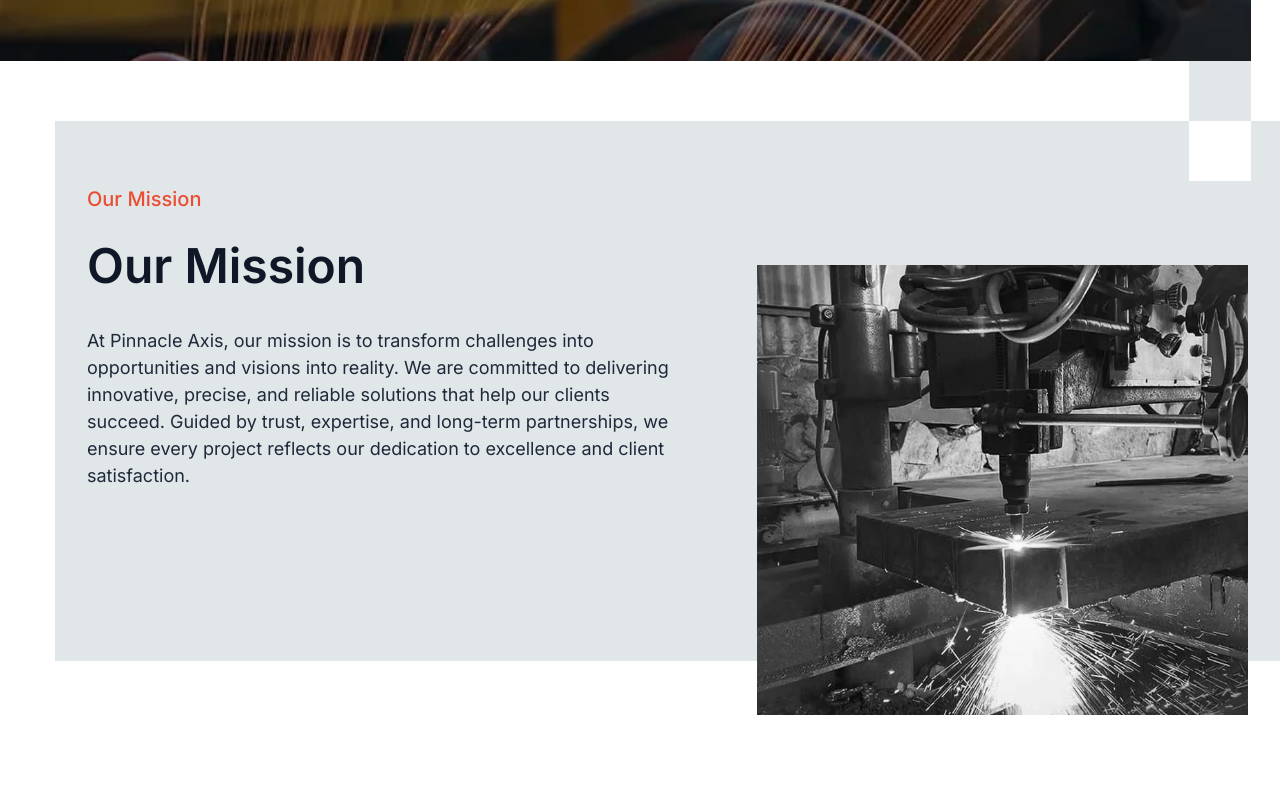
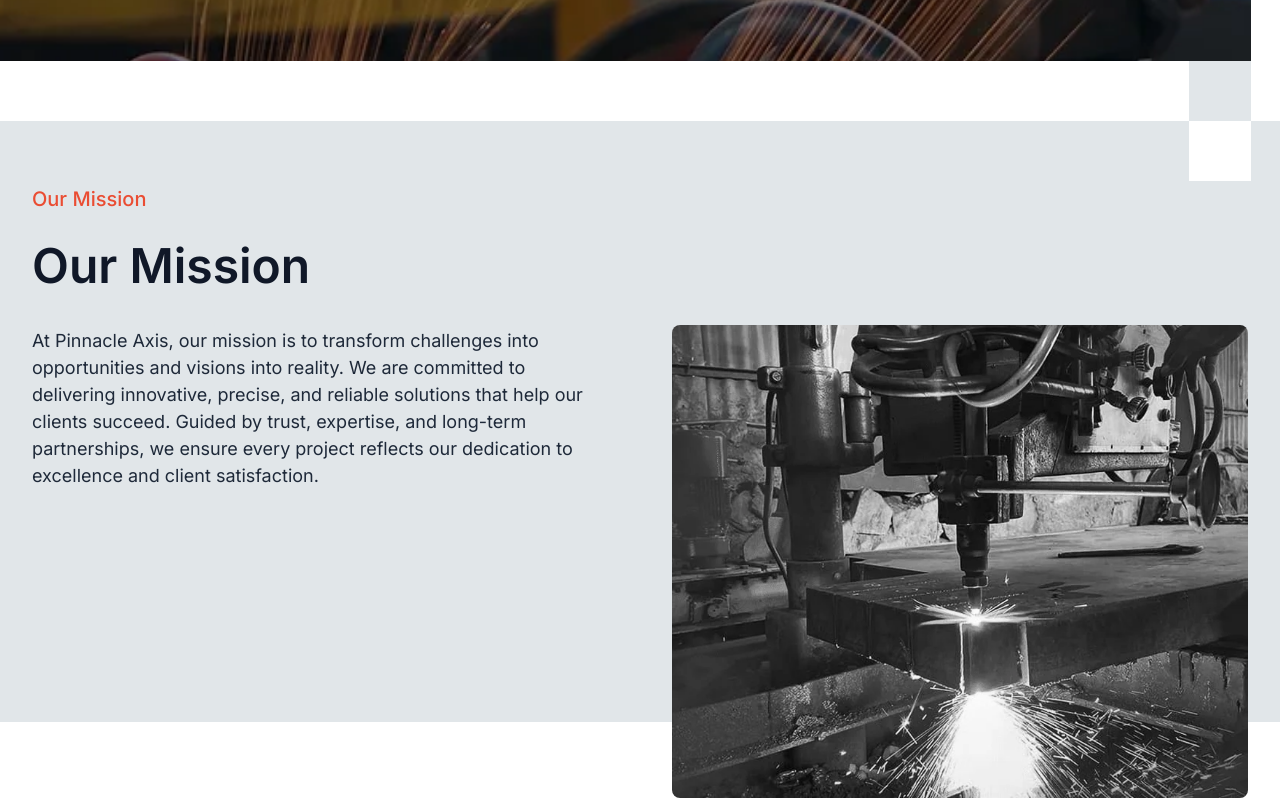
Before and after one commit to abinfpro/PinnacleAxis, a React (Vite) app in the folder frontend/: page /about in a window 1280 px wide. Shown: the part 560-1360 px from the top of the page. Built offline with nearby package versions, Linux system fonts and the light colour scheme.

Commit message:
15th commit

```diff
--- a/frontend/src/Components/CapabilityCard.jsx
+++ b/frontend/src/Components/CapabilityCard.jsx
@@ -12,8 +12,8 @@ const CapabilityCard = ({
   return (
     <div className={`bg-gray-50 flex w-full max-w-[800px] flex-col ${reverse ? 'md:flex-row-reverse' : 'md:flex-row'} items-stretch overflow-hidden shadow-sm ${className}`}>
       <div className="flex-1 flex items-center justify-center text-left">
-        <div className="flex flex-col gap-6 sm:gap-8 lg:gap-[0px] px-4">
-          <h3 className="text-2xl font-semibold mb-3">
+        <div className="flex flex-col lg:gap-[0px] px-4">
+          <h3 className="text-xl font-semibold mb-3">
             {title}
           </h3>
           <p className='text-black'>{des}</p>
--- a/frontend/src/Components/SectionWithImage.jsx
+++ b/frontend/src/Components/SectionWithImage.jsx
@@ -1,43 +1,102 @@
+// import React from 'react';
+
+// const SectionWithImage = ({
+//   backgroundColor = "#E1E6E9",
+//   margin = "60px 0px 0px 60px",
+//   height = "auto",
+//   className = "",
+//   children,
+//   imageSrc,
+//   imageAlt = "Section Image",
+//   imagePosition = "right", // "left" or "right"
+//   imageWidth = "491px",
+//   imageHeight = "450px",
+//   tag
+// }) => {
+//   return (
+//     <section
+//       style={{
+//         background: backgroundColor,
+//       }}
+//       className={`py-8 sm:py-12 lg:h-[540px] ${tag ? "md:h-[500px] h-[800px] lg:mt-[10px] lg:h-[650px]" : ""} h-[400px] lg:py-16 lg:mt-[60px] lg:ml-[55px] bg-white ${className}`}>
+//       <div className="max-w-7xl relative mx-auto px-4 sm:px-6 lg:px-8">
+//       <img className="absolute hidden xl:block right-[-95px] top-[-190px]" src="/Group2.svg" alt="" />
+//         <div className="flex flex-col lg:flex-row justify-between gap-8 lg:gap-20 items-start">
+//           {/* Content */}
+//           <div className="w-full lg:w-auto flex-1">
+//             {children}
+//           </div>
+
+//           {/* Image */}
+//           {imageSrc && (
+//             <div
+//               style={{
+//                 width: imageWidth,
+//                 height: imageHeight
+//               }}
+//               className={`relative  z-3 top-[80px] ${imagePosition === 'left' ? 'order-first' : 'order-last'} hidden lg:block`}
+//             >
+//               <img
+//                 className="w-full h-full object-cover"
+//                 src={imageSrc}
+//                 alt={imageAlt}
+//               />
+//             </div>
+//           )}
+//         </div>
+//       </div>
+//     </section>
+//   );
+// };
+
+// export default SectionWithImage;
+
+
+
+
 import React from 'react';
 
 const SectionWithImage = ({
   backgroundColor = "#E1E6E9",
-  margin = "60px 0px 0px 60px",
-  height = "auto",
   className = "",
   children,
   imageSrc,
   imageAlt = "Section Image",
   imagePosition = "right", // "left" or "right"
-  imageWidth = "491px",
-  imageHeight = "450px",
   tag
 }) => {
   return (
     <section
-      style={{
-        background: backgroundColor,
-      }}
-      className={`py-8 sm:py-12 lg:h-[540px] ${tag ? "md:h-[500px] h-[800px] lg:mt-[10px] lg:h-[650px]" : ""} h-[400px] lg:py-16 lg:mt-[60px] lg:ml-[55px] bg-white ${className}`}>
-      <div className="max-w-7xl relative mx-auto px-4 sm:px-6 lg:px-8">
-      <img className="absolute hidden xl:block right-[-95px] top-[-190px]" src="/Group2.svg" alt="" />
-        <div className="flex flex-col lg:flex-row justify-between gap-8 lg:gap-20 items-start">
+      style={{ background: backgroundColor }}
+      className={`py-8 sm:py-12 lg:mt-[60px] lg:py-16 bg-white ${className}`}
+    >
+      <div className="max-w-7xl mx-auto relative px-4 sm:px-6 lg:px-8">
+        {/* Decorative Image */}
+        <img
+          className="absolute hidden xl:block right-[-95px] top-[-190px]"
+          src="/Group2.svg"
+          alt=""
+        />
+
+        <div
+          className={`flex flex-col ${
+            imagePosition === 'left' ? 'lg:flex-row-reverse' : 'lg:flex-row'
+          } justify-between gap-8 lg:gap-20 items-start`}
+        >
           {/* Content */}
-          <div className="w-full lg:w-auto flex-1">
+          <div className="w-full lg:flex-1">
             {children}
           </div>
 
           {/* Image */}
           {imageSrc && (
             <div
-              style={{
-                width: imageWidth,
-                height: imageHeight
-              }}
-              className={`relative  z-3 top-[80px] ${imagePosition === 'left' ? 'order-first' : 'order-last'} hidden lg:block`}
+              className={` relative ${
+                imagePosition === 'left' ? 'order-first' : 'order-last'
+              } lg:max-w-xl lg:top-[140px] lg:w-auto lg:block`}
             >
               <img
-                className="w-full h-full object-cover"
+                className="w-full h-auto object-cover rounded-lg"
                 src={imageSrc}
                 alt={imageAlt}
               />
--- a/frontend/src/pages/Aboutpage.jsx
+++ b/frontend/src/pages/Aboutpage.jsx
@@ -118,8 +118,8 @@ const Aboutpage = () => {
 
       {/* Mission Details Section */}
       <section className=" lg:pt-46">
-        <div className="max-w-7xl mx-auto px-4 flex flex-col lg:flex-row justify-between gap-[30px] text-center">
-          <div style={{ backgroundColor: "black" }} className="w-auto h-full lg:w-[741px] lg:h-[350px] mb-6 lg:mb-0">
+        <div className="max-w-7xl mx-auto px-4 flex flex-col lg:flex-row justify-between gap-[30px] mt-10 text-center">
+          <div style={{ backgroundColor: "black" }} className="w-auto hidden xl:block h-full lg:w-[741px] lg:h-[350px] mb-6 lg:mb-0">
             <img className="w-full h-full object-cover" src="/Rectangle 3462.webp" alt="" />
           </div>
           <div className="flex items-center">
@@ -142,7 +142,7 @@ const Aboutpage = () => {
       {/* Capabilities Section */}
       <section className="bg-white py-8 sm:py-12 lg:py-16">
         <div className="max-w-6xl mx-auto px-4 sm:px-6 text-center">
-          <h2 className="text-2xl sm:text-3xl lg:text-4xl text-[35px] font-bold mb-8 sm:mb-12">
+          <h2 className="text-2xl sm:text-3xl lg:text-4xl text-[35px] font-bold mb-6">
             Our Capabilities
           </h2>
 
```
